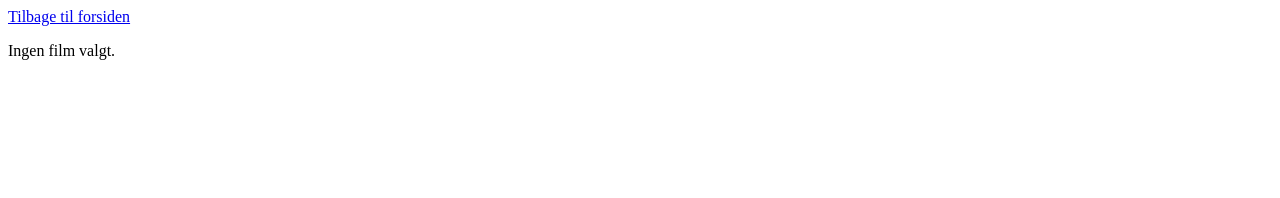
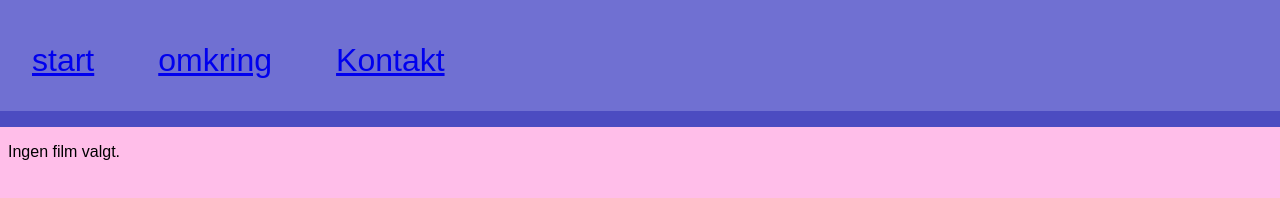
Before and after one commit to Niko111199/Biograf, a plain HTML site: page film.html in a window 1280 px wide. Drawn offline with Linux system fonts and the light colour scheme.

Commit message:
samlet opdatering
mergede desing og kode lavet ind til videre

```diff
--- a/film.html
+++ b/film.html
@@ -4,11 +4,16 @@
 <title id="title"></title>
 <link rel="icon" type="image/x-icon" href="img/Favicon.png">
 <script src="scripts/hentfilm.js"></script>
+<link rel="stylesheet" href="design/style.css">
 </head>
 <body>
-    <nav>
-        <a href="index.html">Tilbage til forsiden</a>
-    </nav>
+    <div class="navbar">
+        <dl class="navItems">
+            <dt class="indItems"s><a href="index.html">start</a> </dt>
+            <dt class="indItems"s><a href="omkring.html">omkring</a> </dt>
+            <dt class="indItems"><a href="kontakt.html">Kontakt</a></dt>
+        </dl>
+    </div>
 
     <main id="movie-details"></main>
     <h1 id="movieTitle"></h1>
@@ -18,6 +23,5 @@
 
     </div>
 
-    <script src="scripts/hentfilm.js"></script>
 </body>
 </html>
```
Also changed, not shown: index.html (+9 -0 lines), kontakt.html (+1 -0 lines), omkring.html (+1 -0 lines).
